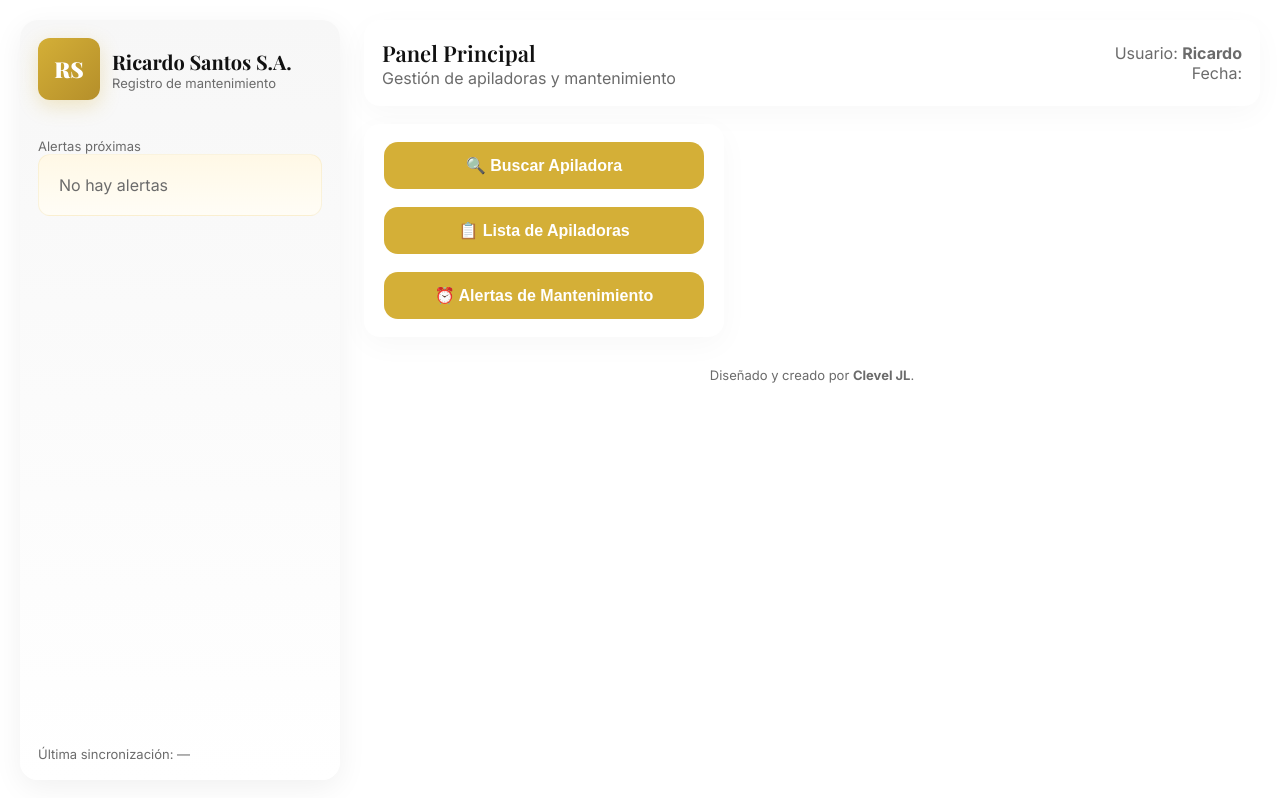
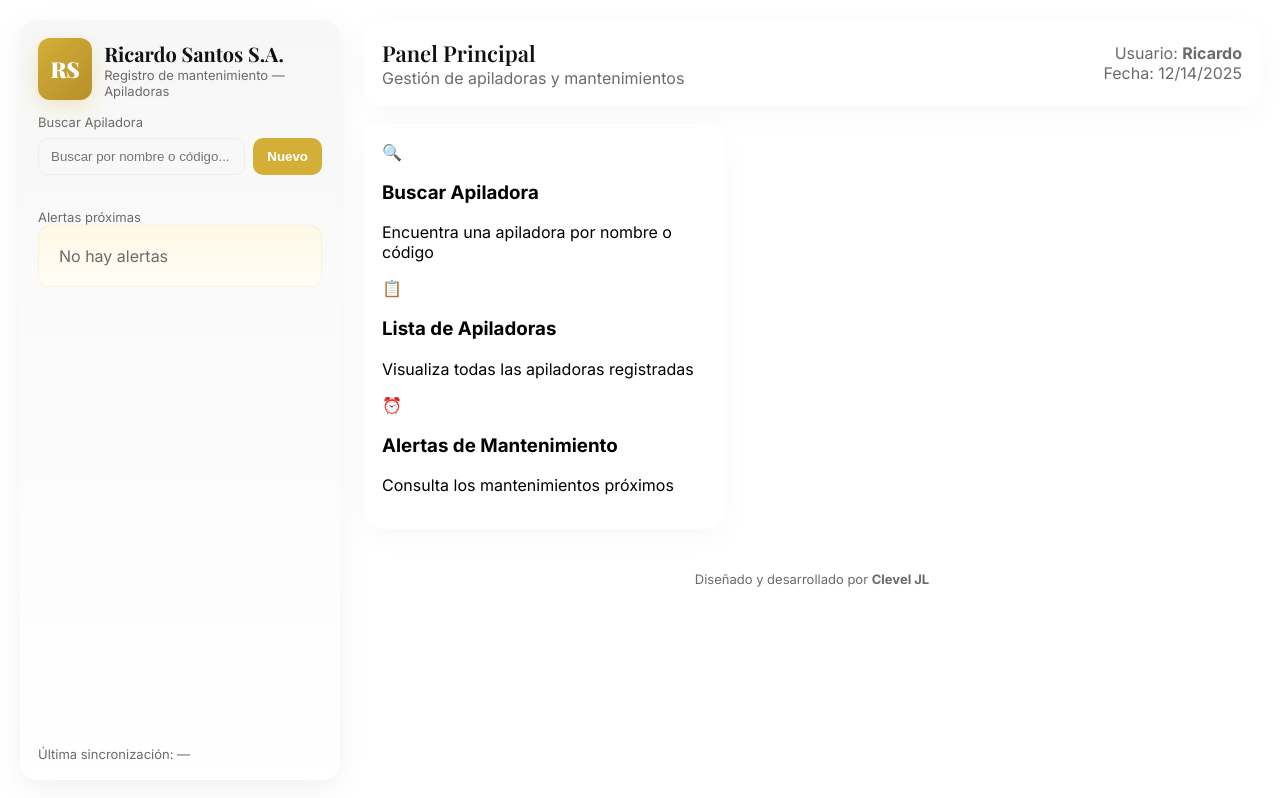
Before and after one commit to cleveljl25-maker/RicarddoSA, a plain HTML site: page index.html in a window 1280 px wide. Drawn offline with nearby package versions, Linux system fonts and the light colour scheme.

Commit message:
Update index.html

```diff
--- a/index.html
+++ b/index.html
@@ -5,25 +5,38 @@
   <meta name="viewport" content="width=device-width,initial-scale=1,maximum-scale=1" />
   <title>Ricardo Santos S.A. — Registro de Apiladoras</title>
 
+  <!-- Fuentes -->
   <link href="https://fonts.googleapis.com/css2?family=Playfair+Display:wght@600;700;900&family=Inter:wght@300;400;600;700&display=swap" rel="stylesheet">
+
+  <!-- Estilos -->
   <link rel="stylesheet" href="styles.css">
 </head>
 
 <body>
 <div class="app">
 
-  <!-- ===== SIDEBAR IZQUIERDA ===== -->
+  <!-- ===== SIDEBAR ===== -->
   <aside class="sidebar">
+
     <div class="brand">
       <div class="logo">RS</div>
       <div class="brand-title">
         <h1>Ricardo Santos S.A.</h1>
-        <p>Registro de mantenimiento</p>
+        <p>Registro de mantenimiento — Apiladoras</p>
+      </div>
+    </div>
+
+    <!-- BUSCADOR -->
+    <div>
+      <div class="small">Buscar Apiladora</div>
+      <div class="search" style="margin-top:8px">
+        <input id="globalSearch" placeholder="Buscar por nombre o código..." />
+        <button class="btn" id="btnNew">Nuevo</button>
       </div>
     </div>
 
     <!-- ALERTAS -->
-    <div style="margin-top:24px">
+    <div style="margin-top:20px">
       <div class="small">Alertas próximas</div>
       <div class="alerts" id="alertsBox">
         <div class="muted" style="padding:8px">No hay alertas</div>
@@ -34,16 +47,17 @@
       Última sincronización:
       <span id="lastSync">—</span>
     </div>
+
   </aside>
 
-  <!-- ===== PANEL PRINCIPAL ===== -->
+  <!-- ===== MAIN ===== -->
   <main class="main">
 
     <!-- TOPBAR -->
     <div class="card topbar">
       <div>
         <div class="title">Panel Principal</div>
-        <div class="muted">Gestión de apiladoras y mantenimiento</div>
+        <div class="muted">Gestión de apiladoras y mantenimientos</div>
       </div>
       <div style="text-align:right">
         <div class="muted">Usuario: <strong>Ricardo</strong></div>
@@ -51,69 +65,65 @@
       </div>
     </div>
 
-    <!-- ===== CONTENIDO CENTRAL ===== -->
+    <!-- ===== CONTENIDO ===== -->
     <div class="content">
 
-      <!-- PANEL DERECHO LIMPIO -->
-      <section class="card" style="
-        flex:1;
-        display:flex;
-        align-items:center;
-        justify-content:center;
-      ">
+      <!-- PANEL IZQUIERDO (LISTA OCULTA VISUALMENTE) -->
+      <section class="list card" id="leftPane" style="display:none">
+        <!-- Se mantiene para que el JS funcione -->
+        <div id="apList"></div>
+        <span id="totalCount">0</span>
+      </section>
 
-        <div style="
-          display:flex;
-          flex-direction:column;
-          gap:18px;
-          width:320px;
-          text-align:center;
-        ">
+      <!-- PANEL DERECHO NUEVO -->
+      <section class="card" id="rightPane">
 
-          <!-- BOTÓN BUSCAR -->
-          <button class="btn" onclick="document.getElementById('globalSearch').focus()">
-            🔍 Buscar Apiladora
-          </button>
+        <div class="dashboard-cards">
 
-          <!-- BOTÓN LISTA -->
-          <button class="btn" onclick="document.getElementById('leftPane').scrollIntoView({behavior:'smooth'})">
-            📋 Lista de Apiladoras
-          </button>
+          <!-- Buscar -->
+          <div class="dash-card" onclick="document.getElementById('globalSearch').focus()">
+            <div class="dash-icon">🔍</div>
+            <h3>Buscar Apiladora</h3>
+            <p>Encuentra una apiladora por nombre o código</p>
+          </div>
 
-          <!-- BOTÓN ALERTAS -->
-          <button class="btn" onclick="document.getElementById('alertsBox').scrollIntoView({behavior:'smooth'})">
-            ⏰ Alertas de Mantenimiento
-          </button>
+          <!-- Lista -->
+          <div class="dash-card" onclick="document.getElementById('leftPane').style.display='block'">
+            <div class="dash-icon">📋</div>
+            <h3>Lista de Apiladoras</h3>
+            <p>Visualiza todas las apiladoras registradas</p>
+          </div>
+
+          <!-- Alertas -->
+          <div class="dash-card" onclick="document.getElementById('alertsBox').scrollIntoView({behavior:'smooth'})">
+            <div class="dash-icon">⏰</div>
+            <h3>Alertas de Mantenimiento</h3>
+            <p>Consulta los mantenimientos próximos</p>
+          </div>
 
         </div>
 
       </section>
 
-      <!-- ===== PANEL LISTA (OCULTO VISUALMENTE, NO FUNCIONALMENTE) ===== -->
-      <section class="list card" id="leftPane" style="display:none">
-
-        <div style="display:flex;justify-content:space-between;align-items:center;margin-bottom:10px">
-          <strong>Apiladoras</strong>
-          <div class="muted">Total: <span id="totalCount">0</span></div>
-        </div>
-
-        <div id="apList"></div>
-
-      </section>
-
     </div>
 
-    <footer class="muted">
-      Diseñado y creado por <strong>Clevel JL</strong>.
+    <!-- FOOTER -->
+    <footer class="muted" style="text-align:center;margin-top:12px">
+      Diseñado y desarrollado por <strong>Clevel JL</strong>
     </footer>
 
   </main>
 
 </div>
 
-<!-- INPUT OCULTO PARA BUSCAR (LO USA EL SCRIPT) -->
-<input id="globalSearch" style="display:none" />
+<!-- SCRIPT -->
+<script type="module" src="script.js"></script>
 
-<script type="module" src="script.js"></script>
+<script>
+  // Fecha actual
+  document.getElementById("today").innerText =
+    new Date().toLocaleDateString();
+</script>
+
 </body>
 </html>
```
